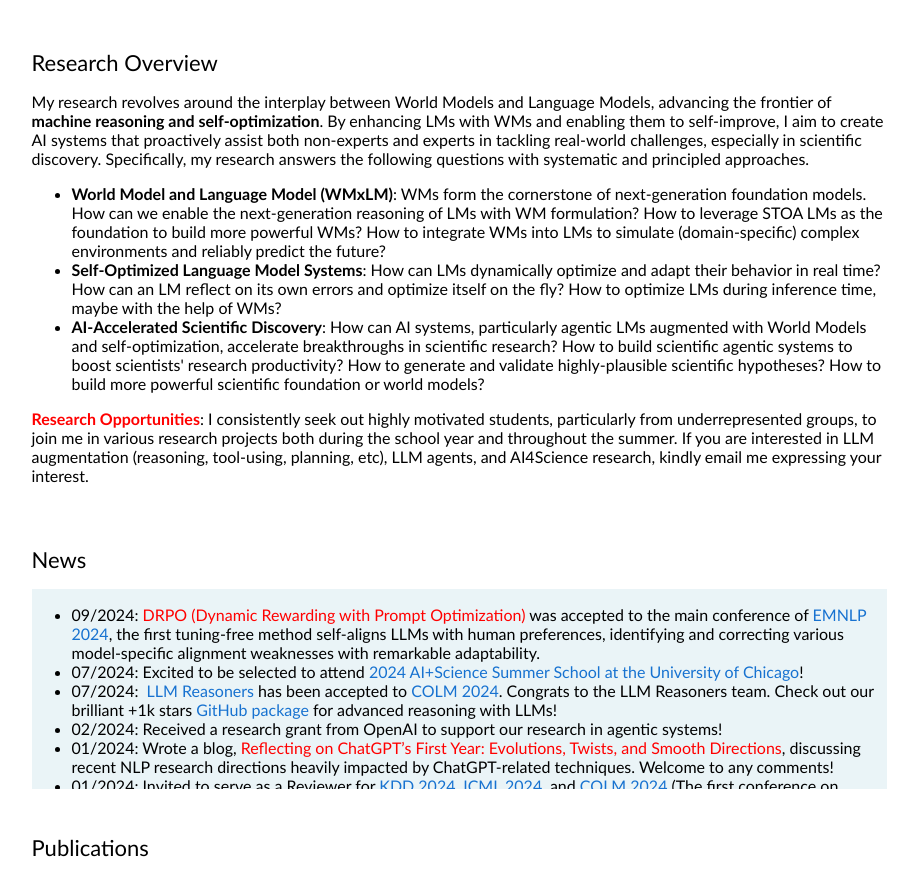
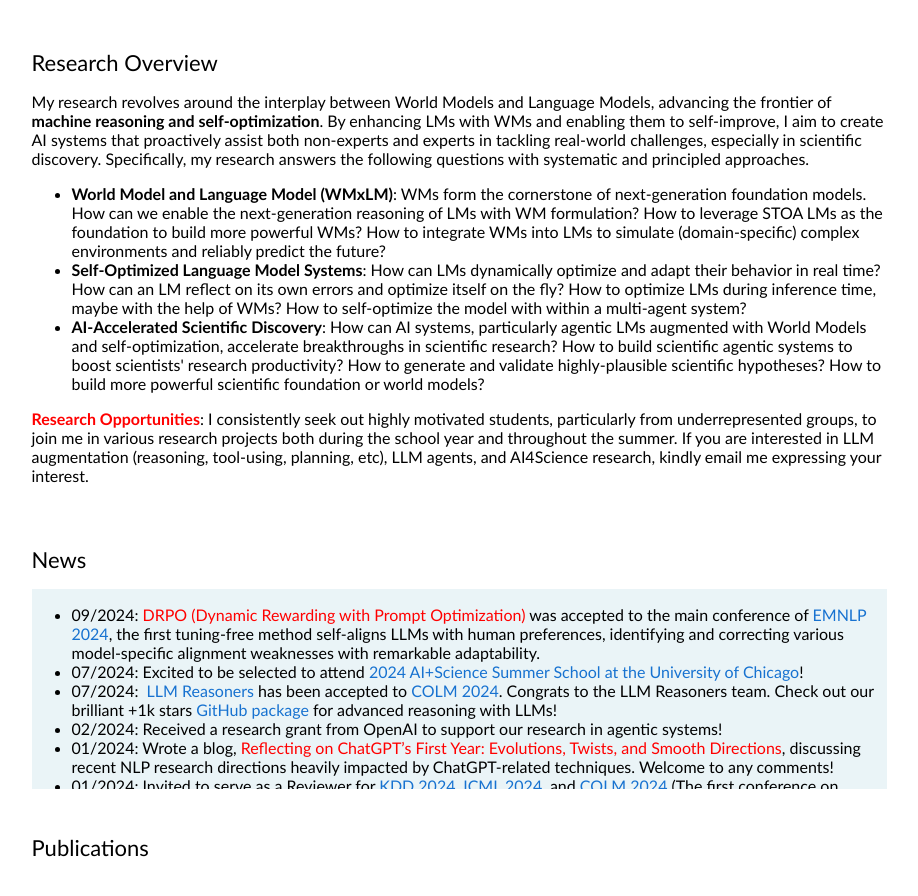
Before and after one commit to zhenwang9102/zhenwang9102.github.io, a Jekyll site: the page built from _posts/2019-06-02-venue.markdown, in a window 1280 px wide and 900 px high, scrolled down 433 px. Shown: the top 896 px of the window, without its empty margins (181-1099 px from the left). Built offline with Jekyll 4.4.1, drawn with Linux system fonts in a browser that asks for light colours.

Commit message:
Update default.html

```diff
--- a/_layouts/default.html
+++ b/_layouts/default.html
@@ -87,7 +87,7 @@
                   <b>World Model and Language Model (WMxLM)</b>: WMs form the cornerstone of next-generation foundation models. How can we enable the next-generation reasoning of LMs with WM formulation? How to leverage STOA LMs as the foundation to build more powerful WMs? How to integrate WMs into LMs to simulate (domain-specific) complex environments and reliably predict the future?
                 </li>
                 <li>
-                  <b>Self-Optimized Language Model Systems</b>: How can LMs dynamically optimize and adapt their behavior in real time? How can an LM reflect on its own errors and optimize itself on the fly? How to optimize LMs during inference time, maybe with the help of WMs?
+                  <b>Self-Optimized Language Model Systems</b>: How can LMs dynamically optimize and adapt their behavior in real time? How can an LM reflect on its own errors and optimize itself on the fly? How to optimize LMs during inference time, maybe with the help of WMs? How to self-optimize the model with within a multi-agent system?
                 </li>
                 <li>
                   <b>AI-Accelerated Scientific Discovery</b>: How can AI systems, particularly agentic LMs augmented with World Models and self-optimization, accelerate breakthroughs in scientific research? How to build scientific agentic systems to boost scientists' research productivity? How to generate and validate highly-plausible scientific hypotheses? How to build more powerful scientific foundation or world models?
```
